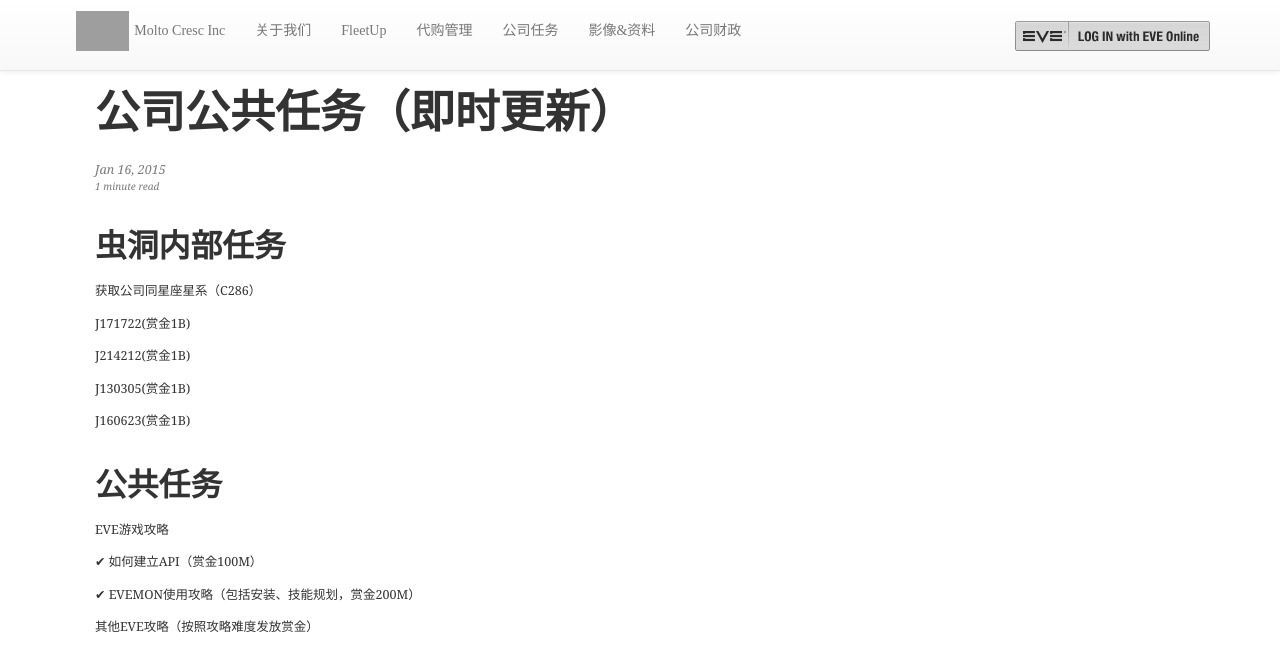
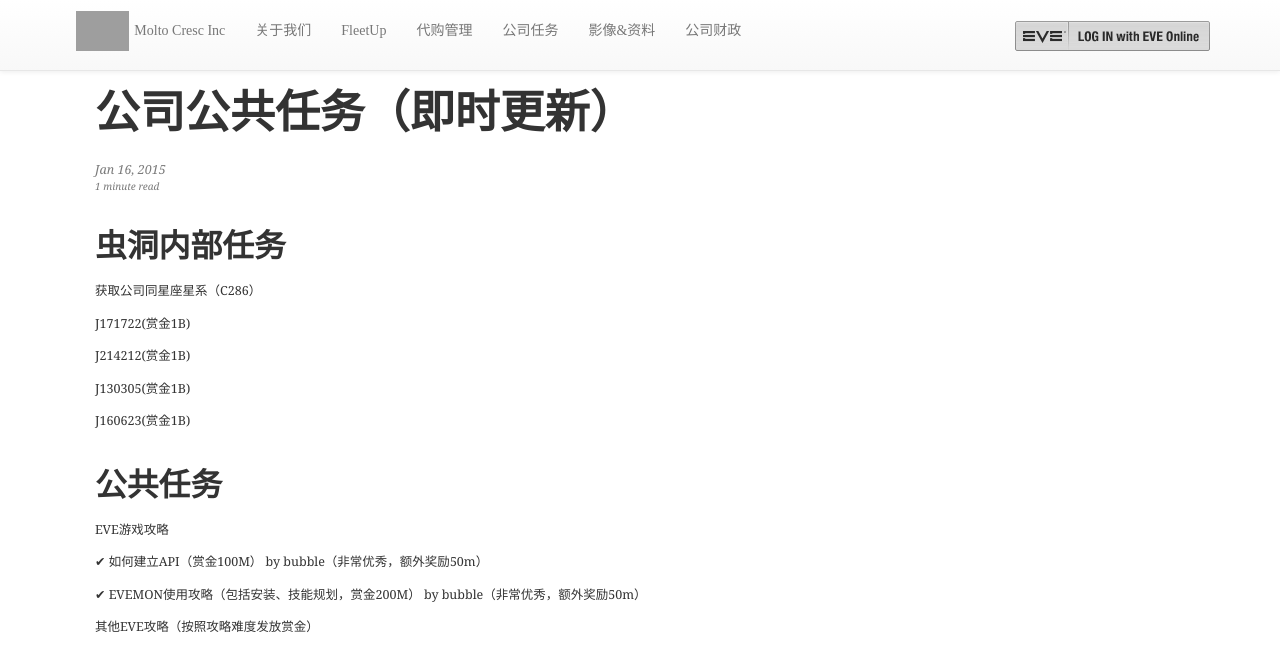
Before and after one commit to zhang98722/zhang98722.github.io, a Jekyll site: the page built from _posts/2015-01-16-corporation-mission.md, in a window 1280 px wide. Shown: the top 671 px of the page. Built offline with Jekyll 4.4.1, drawn with Linux system fonts in a browser that asks for light colours; comment, search, counter and statistics services are not loaded; grey boxes are pictures that could not be loaded.

Commit message:
Update 2015-01-16-corporation-mission.md

```diff
--- a/_posts/2015-01-16-corporation-mission.md
+++ b/_posts/2015-01-16-corporation-mission.md
@@ -23,8 +23,8 @@ J160623(赏金1B)
 
 EVE游戏攻略
 
-✔ 如何建立API（赏金100M）
+✔ 如何建立API（赏金100M） by bubble（非常优秀，额外奖励50m）
 
-✔ EVEMON使用攻略（包括安装、技能规划，赏金200M）
+✔ EVEMON使用攻略（包括安装、技能规划，赏金200M） by bubble（非常优秀，额外奖励50m）
 
 其他EVE攻略（按照攻略难度发放赏金）
```
